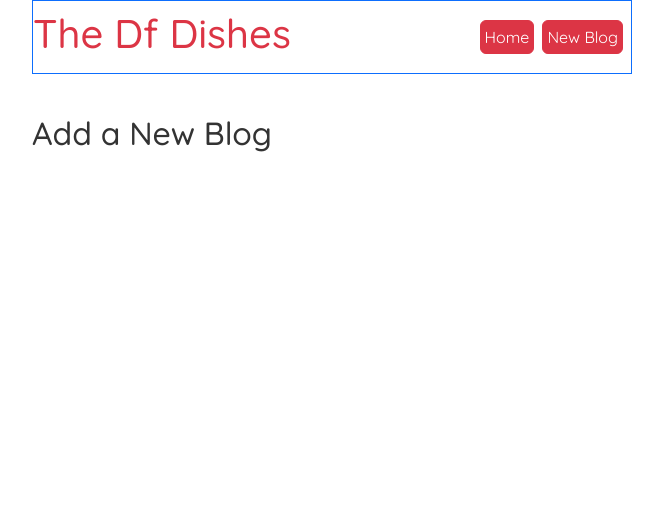
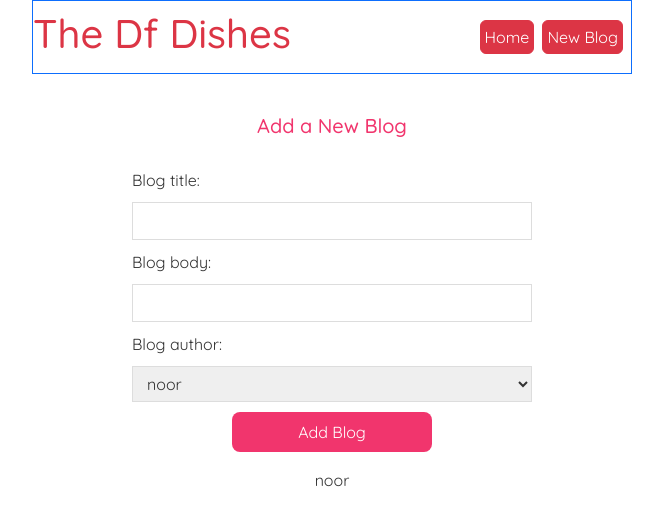
Before and after one commit to kiran-frontend-developer/df-dishes, a React (Create React App) app: page /create in a window 1280 px wide. Shown: the top 526 px of the page, without its empty margins (308-971 px from the left). Built offline with nearby package versions, Linux system fonts and the light colour scheme.

Commit message:
Controlled input forms

```diff
--- a/src/Create.js
+++ b/src/Create.js
@@ -1,8 +1,50 @@
-
+import { useState } from "react";
 const Create = () => {
+  const[title,setTitle] = useState('');
+  const[body,setBody] = useState('');
+  const[author,setAuthor] = useState('noor');
   return (
     <div className="create">
       <h2>Add a New Blog</h2>
+
+      <form>
+        <label>Blog title:</label>
+        <input
+        type="text"
+        required
+        value={title}
+        onChange={(e)=> setTitle(e.target.value)}
+        />
+        <label>Blog body:</label>
+        <input
+        type="text"
+        required
+        value={body}
+        onChange={(e)=> setBody(e.target.value)}
+        />
+        <label>Blog author:</label>
+        <select
+         value={author}
+         onChange={(e)=> setAuthor(e.target.value)}
+         >
+          <option value="noor">noor</option>
+          <option value="aqsa">aqsa</option>
+          <option value="hania">hania</option>
+        </select>
+        <button
+          onClick={() => {
+           // console.log("add blog is working");
+            alert("add blog");
+          }}
+          className="btn btn-outline-danger d-grid gap-2 col-6 mx-auto"
+          type="button"
+        >
+          Add Blog
+        </button>
+        <p>{title}</p>
+        <p>{body}</p>
+        <p>{author}</p>
+      </form>
     </div>
   );
 }
--- a/src/index.css
+++ b/src/index.css
@@ -38,6 +38,9 @@
   color: #f1356d;
   margin-bottom: 8px;
 }
+.blog-preview a {
+  text-decoration: none;
+}
 
 /* blog details page */
 .blog-details h2 {
@@ -57,3 +60,37 @@
   border-radius: 8px;
   cursor: pointer;
 }
+/* create new blog form */
+
+.create {
+  max-width: 400px;
+  margin: 0 auto;
+  text-align: center;
+}
+.create label {
+  text-align: left;
+  display: block;
+}
+.create h2 {
+  font-size: 20px;
+  color: #f1356d;
+  margin-bottom: 30px;
+}
+.create input,
+.create textarea,
+.create select {
+  width: 100%;
+  padding: 6px 10px;
+  margin: 10px 0;
+  border: 1px solid #ddd;
+  box-sizing: border-box;
+  display: block;
+}
+.create button {
+  background: #f1356d;
+  color: #fff;
+  border: 0;
+  padding: 8px;
+  border-radius: 8px;
+  cursor: pointer;
+}
```
